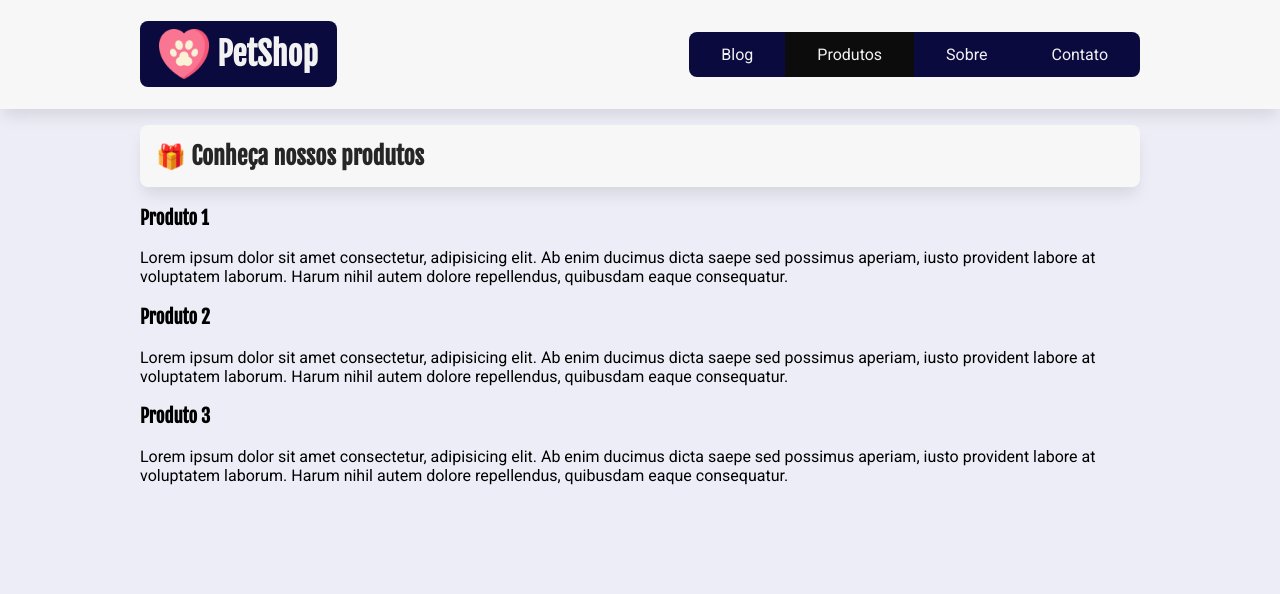
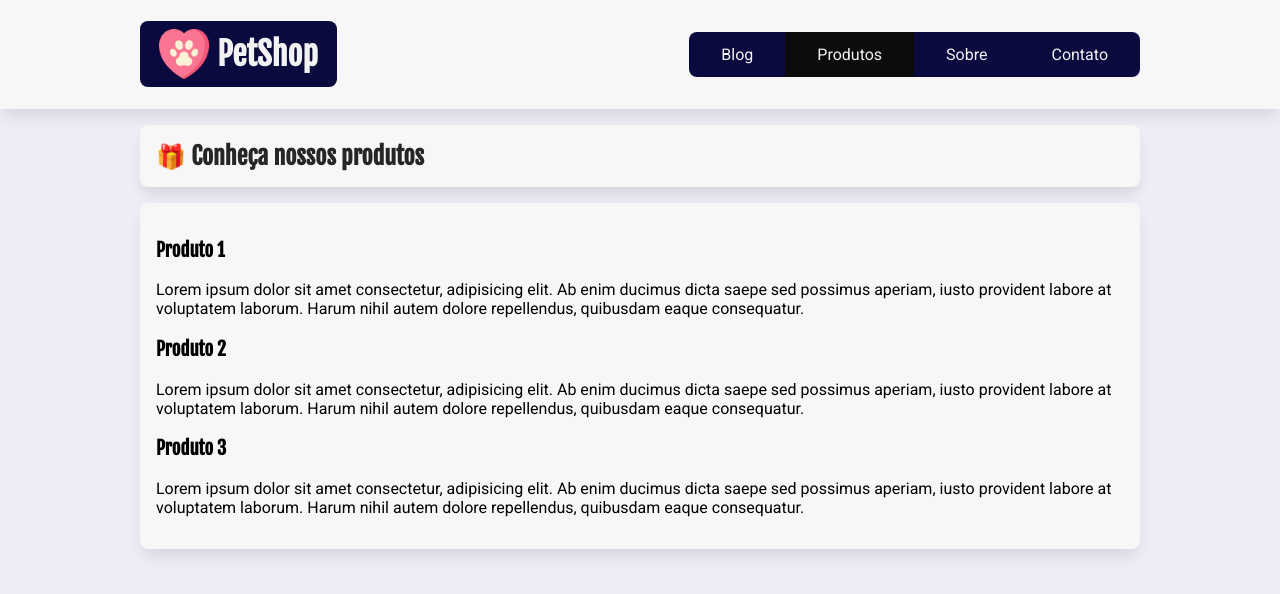
Before and after one commit to thiagoribeiro2003/petshop-react, a React (Create React App) app: page /produtos in a window 1280 px wide. Shown: the top 594 px of the page. Built offline with nearby package versions, Linux system fonts and the light colour scheme.

Commit message:
Aplicando Caixa nas páginas

```diff
--- a/src/components/Caixa/Caixa.jsx
+++ b/src/components/Caixa/Caixa.jsx
@@ -1,7 +1,7 @@
 import estilos from "./Caixa.module.css";
 
 const Caixa = (props) => {
-  return <div>{props.children}</div>;
+  return <div className={estilos.caixa}>{props.children}</div>;
 };
 
 export default Caixa;
--- a/src/components/Caixa/Caixa.module.css
+++ b/src/components/Caixa/Caixa.module.css
@@ -0,0 +1,7 @@
+.caixa {
+  width: 100%;
+  background-color: #f7f7f7;
+  box-shadow: var(--sombra-box);
+  border-radius: var(--borda-arredondada);
+  padding: 1rem;
+}
--- a/src/index.css
+++ b/src/index.css
@@ -66,15 +66,3 @@ h2 {
   max-width: 1000px;
   margin: auto;
 }
-
-/* Formatação nas paginas */
-#sobre,
-#produtos,
-#contato,
-#pagina404 {
-  width: 100%;
-  background-color: #f7f7f7;
-  box-shadow: var(--sombra-box);
-  border-radius: var(--borda-arredondada);
-  padding: 1rem;
-}
--- a/src/pages/Contato/Contato.jsx
+++ b/src/pages/Contato/Contato.jsx
@@ -1,3 +1,4 @@
+import Caixa from "../../components/Caixa/Caixa";
 import estilos from "./Contato.module.css";
 
 const Contato = () => {
@@ -5,11 +6,11 @@ const Contato = () => {
     <section>
       <h2 className={estilos.titulo_secao}>Fale Conosco</h2>
 
-      <div id="contato">
+      <Caixa id="contato">
         <p>
           <i>Em breve teremos um formulário com biblioteca de componentes...</i>
         </p>
-      </div>
+      </Caixa>
     </section>
   );
 };
--- a/src/pages/Pagina404/Pagina404.jsx
+++ b/src/pages/Pagina404/Pagina404.jsx
@@ -1,3 +1,4 @@
+import Caixa from "../../components/Caixa/Caixa";
 import estilos from "./Pagina404.module.css";
 import imagem404 from "../../assets/images/404.svg";
 
@@ -6,14 +7,14 @@ const Pagina404 = () => {
     <section className={estilos.pagina404}>
       <h2 className={estilos.titulo_secao}>Au, au, au, foi mal!</h2>
 
-      <div id="pagina404">
+      <Caixa id="pagina404">
         <h3>Ops! Página não encontrada!</h3>
         <img
           src={imagem404}
           className={estilos.imagem404}
           alt="Ilustração cachorrinho bunitinho"
         />
-      </div>
+      </Caixa>
     </section>
   );
 };
```
